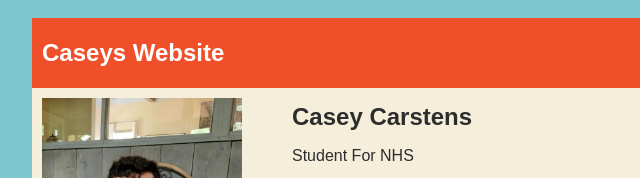
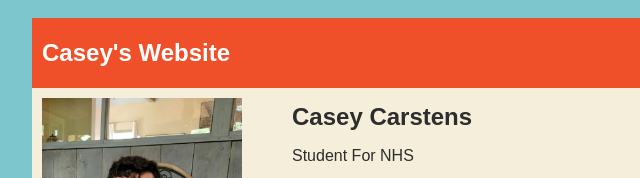
Before and after one commit to caseycarstens/caseycarstens.github.io, a plain HTML site: page index.html in a window 1280 px wide. Shown: the top 178 px of the page, 208-848 px from the left. Drawn offline with Linux system fonts and the light colour scheme.

```diff
--- a/index.html
+++ b/index.html
@@ -71,7 +71,7 @@
              <!-- All content goes here -->
              <div id="all-contents">
             <nav>
-                <h1>Caseys Website</h1>
+                <h1>Casey's Website</h1>
             <ul id="nav-ul">
                 <li class="nav-li">
                     <a href="index.html"> Home</a>
```
Also changed, not shown: portfolio.html (+1 -0 lines).
